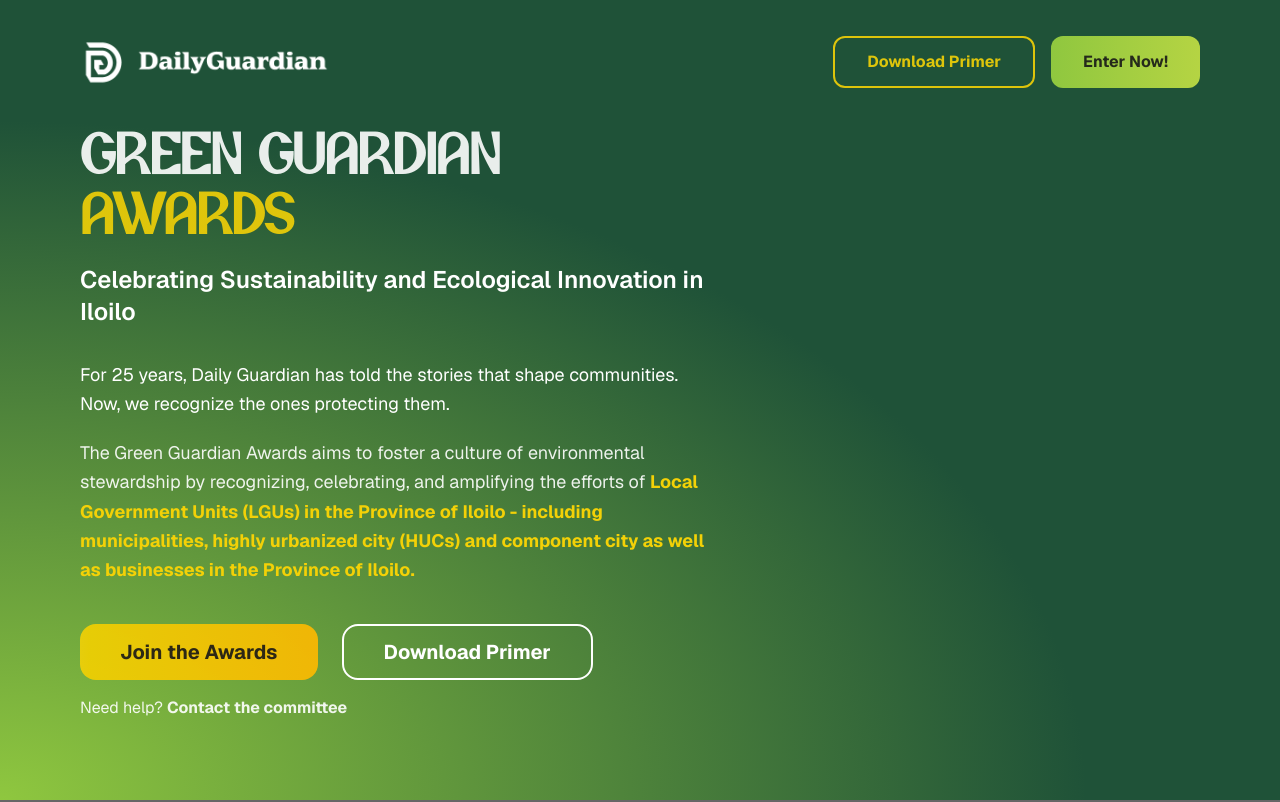
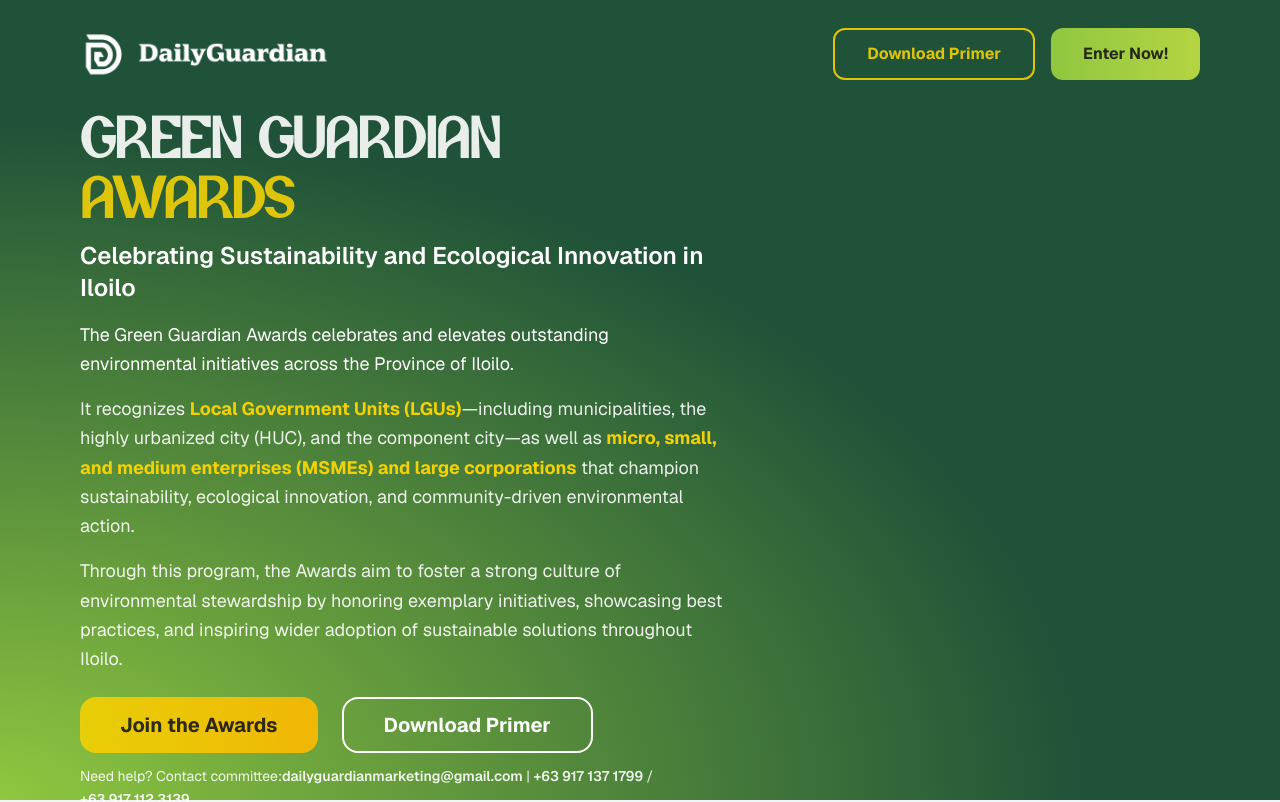
Before and after one commit to warpinnovations/green-guardian-awards, a Next.js app: page / in a window 1280 px wide. Shown: the top 802 px of the page. Built offline with nearby package versions, Linux system fonts and the light colour scheme.

Commit message:
refactor: update HeroSection layout and content

```diff
--- a/app/components/sections/HeroSection.tsx
+++ b/app/components/sections/HeroSection.tsx
@@ -16,8 +16,8 @@
       <div className="min-h-screen bg-slate-100 text-white relative overflow-hidden">
          <div className="fixed inset-0 bg-gradient-radial " />
          {/* Navigation */}
-         <nav className="relative z-50 px-6 lg:px-20 py-6">
-            <div className="max-w-400 mx-auto flex lg:justify-between justify-center items-center">
+         <nav className="relative z-50 px-4 lg:px-20 py-4">
+            <div className="max-w-400 mx-auto flex justify-between items-center">
                <div className="flex items-center gap-4">
                   <Image
                      src={DGLogo}
@@ -45,50 +45,43 @@
          </nav>
          {/* Hero Section */}
          <div className="relative max-w-400 mx-auto px-5 lg:px-20">
-            <div className="grid lg:grid-cols-[1.5fr_1fr] lg:gap-16 items-start">
-               <div className="lg:space-y-4 space-y-6">
-                  <h1 className="text-[48px] lg:text-[60px] font-black leading-none lg:mb-5 tracking-tighter animate-fade-in-up">
-                     <span className="font-alviona block bg-white/90 bg-clip-text text-transparent text-center lg:text-left">
+            <div className="grid lg:grid-cols-[1.5fr_1fr] lg:gap-12 gap-20 items-start">
+               <div className="lg:space-y-3 space-y-4">
+                  <h1 className="text-[40px] lg:text-[60px] font-black leading-none lg:mb-3 tracking-tighter animate-fade-in-up">
+                     <span className="font-alviona block bg-white/90 bg-clip-text text-transparent text-left">
                         GREEN GUARDIAN
                      </span>
-                     <span className="font-alviona block bg-linear-to-r from-[#f3d107]/90 to-[#f3d107]/90 bg-clip-text text-transparent text-center lg:text-left">
+                     <span className="font-alviona block bg-linear-to-r from-[#f3d107]/90 to-[#f3d107]/90 bg-clip-text text-transparent text-left">
                         AWARDS
                      </span>
                   </h1>
                   <h2
-                     className="lg:text-2xl text-[20px] font-semibold text-white animate-fade-in-up text-center lg:text-left"
+                     className="lg:text-2xl text-[20px] font-semibold text-white animate-fade-in-up text-left mb-4"
                      style={{ animationDelay: "0.2s" }}
                   >
                      Celebrating Sustainability and Ecological Innovation in
                      Iloilo
                   </h2>
                   <p
-                     className="lg:text-lg text-[16px] text-white leading-relaxed animate-fade-in-up mt-8 mb-5 text-center lg:text-left"
+                     className="lg:text-lg text-[16px] text-white leading-relaxed animate-fade-in-up my-4 text-left"
                      style={{ animationDelay: "0.4s" }}
                   >
-                     For 25 years, Daily Guardian has told the stories that
-                     shape communities. Now, we recognize the ones protecting
-                     them.
+                     The Green Guardian Awards celebrates and elevates outstanding environmental initiatives across the Province of Iloilo.
                   </p>
                   <div
                      className="animate-fade-in-up"
                      style={{ animationDelay: "0.8s" }}
                   >
-                     <p className="lg:text-lg text-[16px] leading-relaxed text-white/90 text-center lg:text-left">
-                        The Green Guardian Awards aims to foster a culture of
-                        environmental stewardship by recognizing, celebrating,
-                        and amplifying the efforts of{" "}
-                        <span className="text-[#f3d107] font-bold">
-                           Local Government Units (LGUs) in the Province of
-                           Iloilo - including municipalities, highly urbanized
-                           city (HUCs) and component city as well as businesses
-                           in the Province of Iloilo.
-                        </span>
+                     <p className="lg:text-lg text-[16px] leading-relaxed text-white/90 text-left">
+                        It recognizes <strong className="text-[#f3d107]">Local Government Units (LGUs)</strong>—including municipalities, the highly urbanized city (HUC), and the component city—as well as <strong className="text-[#f3d107]">micro, small, and medium enterprises (MSMEs) and large corporations</strong> that champion sustainability, ecological innovation, and community-driven environmental action.{" "}
+                     </p>
+                     <p className="lg:text-lg text-[16px] leading-relaxed text-white/90 text-left mt-4">
+                        Through this program, the Awards aim to foster a strong culture of environmental stewardship by honoring exemplary initiatives, showcasing best practices, and inspiring wider adoption of sustainable solutions throughout Iloilo.
                      </p>
                   </div>
                   {/* CTA Buttons */}
                   <div
-                     className="flex flex-col sm:flex-row gap-6 animate-fade-in-up mt-10"
+                     className="flex flex-col sm:flex-row gap-6 animate-fade-in-up mt-6"
                      style={{ animationDelay: "1s" }}
                   >
                      <button
@@ -105,16 +98,23 @@
                      </a>
                   </div>
 
-                  <p
-                     className="text-white/90 animate-fade-in-up text-center lg:text-left"
-                     style={{ animationDelay: "1.2s" }}
-                  >
-                     Need help?{" "}
+                  <p className="text-white/90 text-sm leading-relaxed text-center lg:text-left animate-fade-in-up" style={{ animationDelay: "1.2s" }}>
+                     Need help? Contact committee:
+                     <br className="sm:hidden" />
                      <a
                         href="mailto:dailyguardianmarketing@gmail.com"
-                        className="text-white/90 font-bold hover:underline"
+                        className="font-semibold break-all hover:underline"
                      >
-                        Contact the committee
+                        dailyguardianmarketing@gmail.com
+                     </a>
+                     <span className="hidden sm:inline"> | </span>
+                     <br className="sm:hidden" />
+                     <a href="tel:+639171371799" className="font-semibold hover:underline">
+                        +63&nbsp;917&nbsp;137&nbsp;1799
+                     </a>
+                     {" / "}
+                     <a href="tel:+639171123139" className="font-semibold hover:underline">
+                        +63&nbsp;917&nbsp;112&nbsp;3139
                      </a>
                   </p>
                </div>
```
